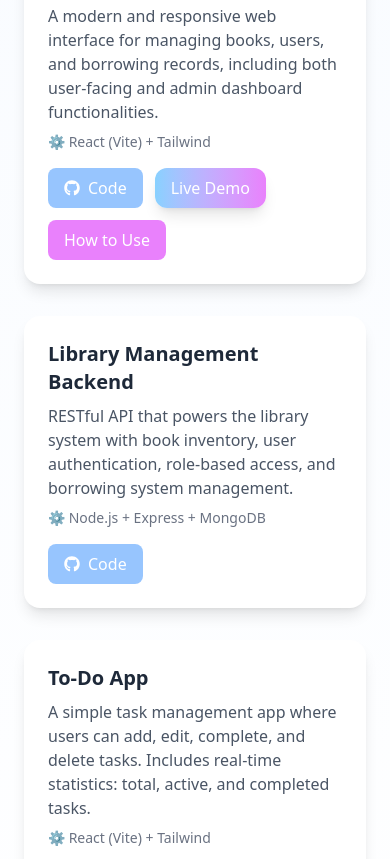
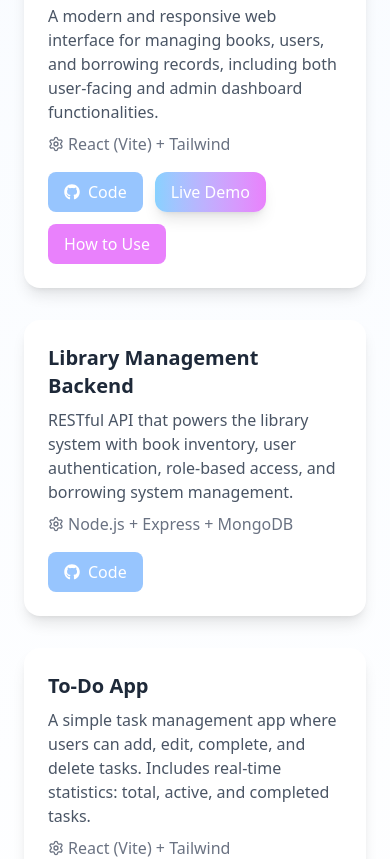
Before and after one commit to Marlesk/marlesk-my-professional-site, a React (Vite) app: page / in a window 390 px wide. Shown: the part 2160-3019 px from the top of the page. Built offline with nearby package versions, Linux system fonts and the light colour scheme.

Commit message:
change CSS responsive for mobile

```diff
--- a/src/components/Projects.tsx
+++ b/src/components/Projects.tsx
@@ -1,6 +1,7 @@
 import { FaGithub } from "react-icons/fa"
 import { projects, type Project } from "./data"
 import { useState } from "react"
+import { Settings } from "lucide-react"
 
 const Projects = () => {
   const [selectedProject, setSelectedProject] = useState<Project | null>(null)
@@ -16,7 +17,10 @@ const Projects = () => {
           <div key={i} className="p-6 bg-white shadow-lg rounded-2xl">
             <h3 className="text-xl font-semibold text-gray-800">{project.title}</h3>
             <p className="mt-2 text-gray-600">{project.description}</p>
-            <p className="mt-2 text-sm text-gray-500">⚙ {project.tech}</p>
+            <p className="mt-2 text-gray-500 flex items-center gap-1">
+              <Settings size={16} className="text-gray-500" />
+              <span>{project.tech}</span>
+            </p>
 
             <div className="mt-4 flex flex-wrap gap-3">
               <a
@@ -24,7 +28,7 @@ const Projects = () => {
                 target="_blank"
                 rel="noopener noreferrer"
                 className="flex items-center gap-2 px-4 py-2 bg-blue text-white
-                  rounded-lg hover:bg-purple  transition"
+                  rounded-lg hover:bg-purple transition"
               >
                 <FaGithub /> Code
               </a>
@@ -60,9 +64,13 @@ const Projects = () => {
             <h3 className="text-xl font-semibold text-blue">
               {selectedProject.title} – How to Use
             </h3>
-            <pre className="mt-4 whitespace-pre-wrap text-gray-700 text-sm bg-gray-50 p-4 rounded-lg">
-              {selectedProject.howToUse}
-            </pre>
+            <div className="mt-4 text-gray-700 text-sm bg-gray-50 p-4 rounded-lg flex flex-col gap-2 max-h-[60vh] overflow-auto">
+              {selectedProject.howToUse?.map((line, idx) => (
+                <p key={idx} className={`break-words ${line.trim().startsWith("•") ? "pl-2" : ""}`}>
+                  {line}
+                </p>
+              ))}
+            </div>
             <button
               onClick={() => setSelectedProject(null)}
               className="mt-6 px-4 py-2 bg-red-600 text-white rounded-lg hover:bg-red-700
```
